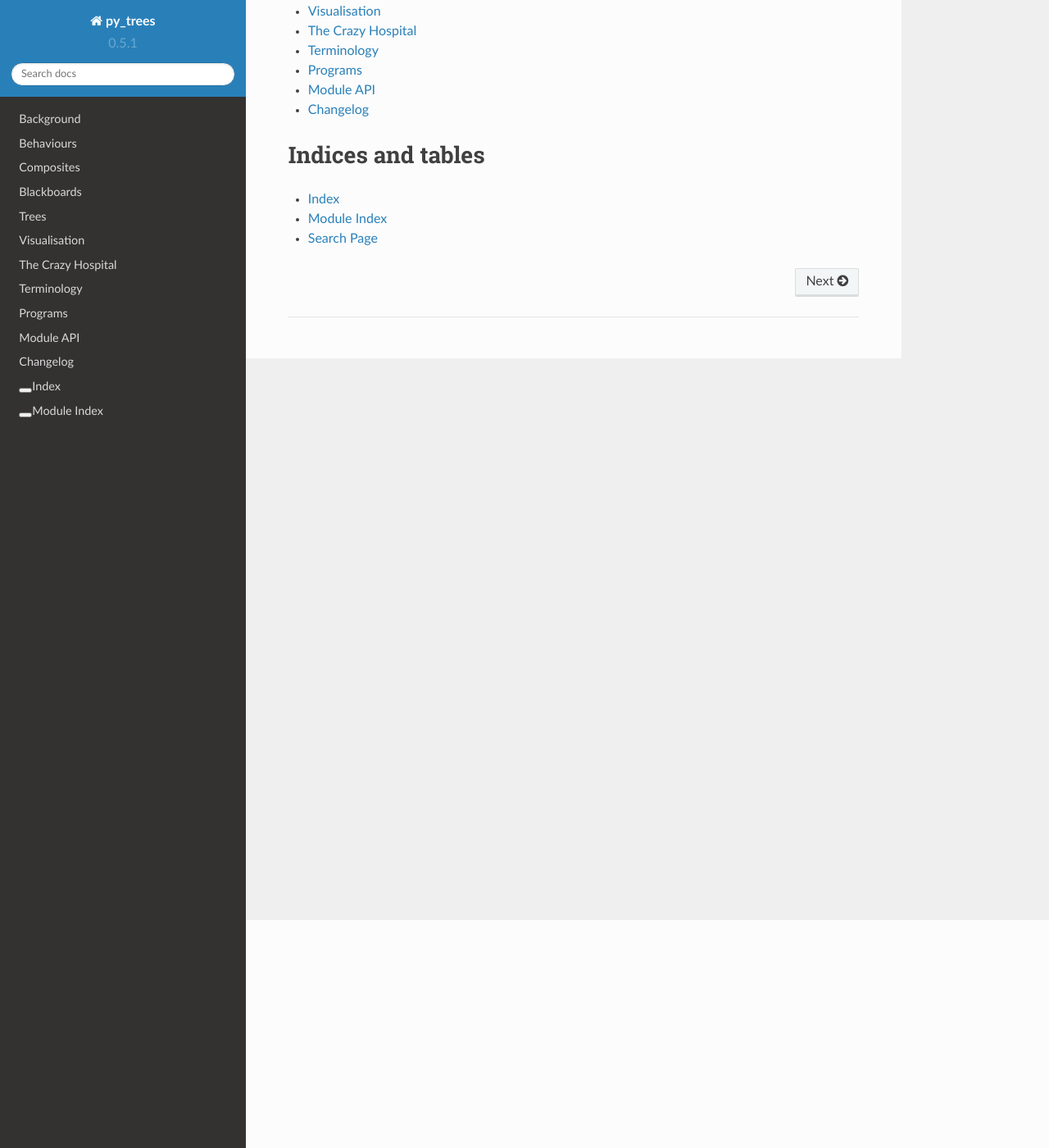
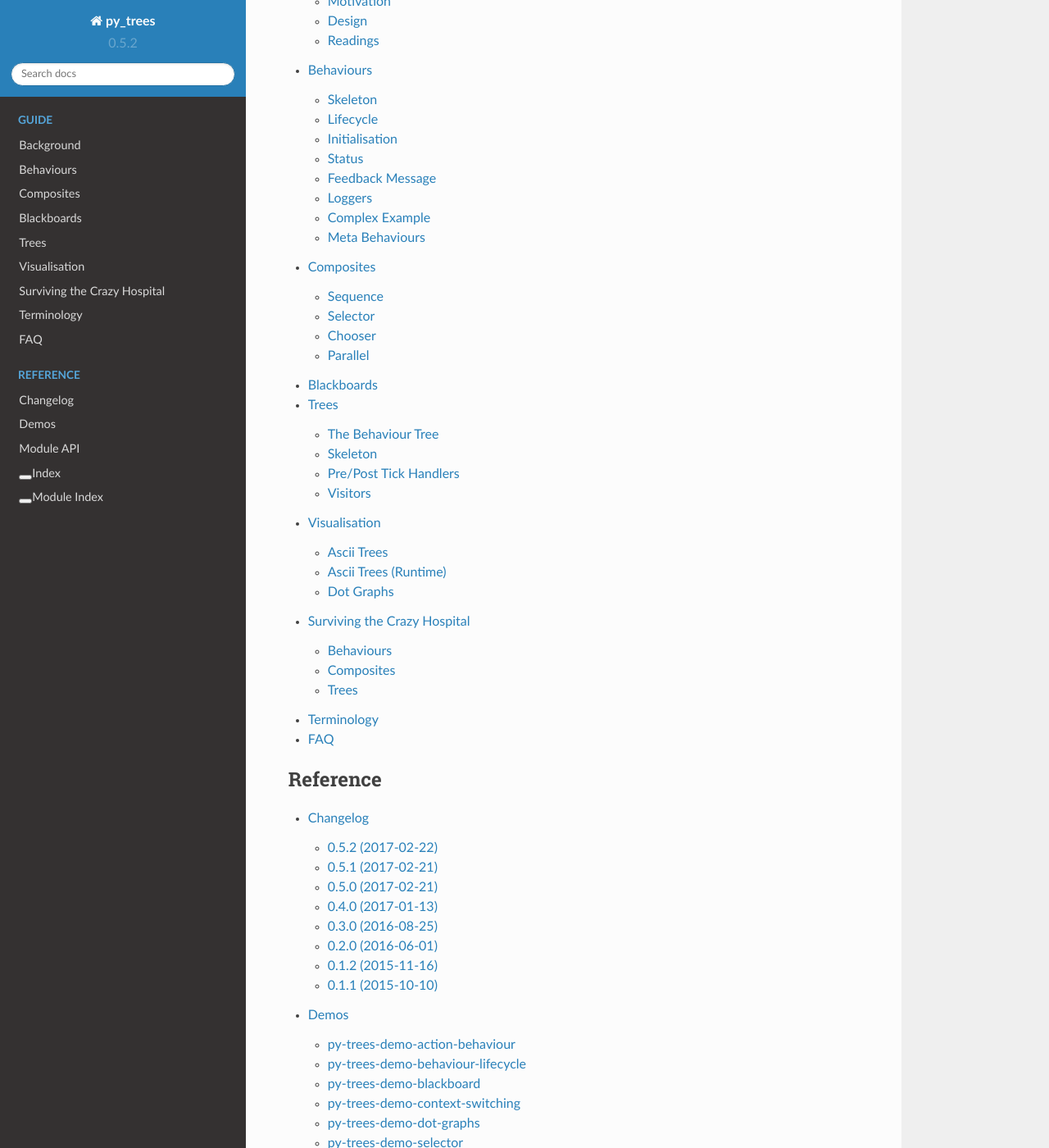
Before and after one commit to stonier/py_trees-release, a Sphinx documentation site: the page built from doc/index.rst, in a window 1280 px wide and 1400 px high, scrolled down 278 px. Shown: the whole window at 82% size. Built offline with Sphinx 7.4.7 and the Read the Docs theme 2.0.0, drawn with Linux system fonts in a browser that asks for light colours; some of the changed text lies outside the part shown.

Commit message:
Rebase from 'release/kinetic/py_trees'

```diff
--- a/CHANGELOG.rst
+++ b/CHANGELOG.rst
@@ -1,10 +1,15 @@
 Changelog
 =========
+
+0.5.2 (2017-02-22)
+------------------
+* [docs] disable colour when building
+* [docs] sidebar headings
+* [docs] dont require project installation
 
 0.5.1 (2017-02-21)
 ------------------
 * [infra] pypi package enabled
-
 
 0.5.0 (2017-02-21)
 ------------------
--- a/doc/background.rst
+++ b/doc/background.rst
@@ -39,7 +39,7 @@ this way you can flexibly cater for your own needs.
 Design
 ------
 
-.. note:: For rapid development of small scale decision engines that don't need to be real time reactive.
+.. note:: For rapid development of medium scale decision engines that don't need to be real time reactive.
 
 That is, don't try using it for an NPC gaming engine with
 hundreds of characters and thousands of beahaviours for each character.
--- a/doc/conf.py
+++ b/doc/conf.py
@@ -14,6 +14,7 @@
 
 import os
 import sphinx_rtd_theme
+import sys
 
 # Pull in __version__
 project_dir = os.path.abspath(os.path.join(os.path.abspath(__file__), os.pardir, os.pardir))
@@ -26,6 +27,7 @@ with open(version_file) as f:
 # documentation root, use os.path.abspath to make it absolute, like shown here.
 # import sys
 # sys.path.insert(0, os.path.abspath('.'))
+sys.path.insert(0, project_dir)
 
 # -- General configuration ------------------------------------------------
 
--- a/doc/programs.rst
+++ b/doc/demos.rst
@@ -1,7 +1,7 @@
-.. _programs-section-label:
+.. _demos-section-label:
 
-Programs
-========
+Demos
+=====
 
 .. _py-trees-demo-action-behaviour-program:
 
--- a/doc/index.rst
+++ b/doc/index.rst
@@ -7,7 +7,8 @@ Py Trees
 ========
 
 .. toctree::
-   :maxdepth: 1
+   :maxdepth: 2
+   :caption: Guide
 
    background
    behaviours
@@ -17,9 +18,15 @@ Py Trees
    visualisation
    the_crazy_hospital
    terminology
-   programs
+   faq
+
+.. toctree::
+   :maxdepth: 2
+   :caption: Reference
+
+   changelog
+   demos
    modules
-   changelog
 
 Indices and tables
 ==================
--- a/doc/modules.rst
+++ b/doc/modules.rst
@@ -7,7 +7,7 @@ py_trees
 --------
 
 .. automodule:: py_trees
-   :synopsis: are your behavoiur trees misbehaving?
+   :synopsis: are your behaviour trees misbehaving?
 
 py_trees.behaviour
 ------------------
--- a/package.xml
+++ b/package.xml
@@ -3,7 +3,7 @@
   <!-- Make sure to update them both -->
   <!-- That is the price paid for a pypi and catkin package.  -->
   <name>py_trees</name>
-  <version>0.5.1</version>
+  <version>0.5.2</version>
   <description>
     Pythonic implementation of behaviour trees.
   </description>
@@ -13,7 +13,7 @@
 
   <license>BSD</license>
 
-  <url type="website">http://ros.org/wiki/py_trees</url>
+  <url type="website">http://py-trees.readthedocs.io</url>
   <url type="repository">https://github.com/stonier/py_trees</url>
   <url type="bugtracker">https://github.com/stonier/py_trees/issues</url>
 
--- a/py_trees/__init__.py
+++ b/py_trees/__init__.py
@@ -34,7 +34,7 @@ from . import visitors
 from .behaviour import Behaviour
 from .blackboard import Blackboard
 from .common import Status
-from .composites import Composite, Selector, Sequence
+from .composites import Composite, Selector, Sequence, Chooser
 from .trees import BehaviourTree, CONTINUOUS_TICK_TOCK
 
 ##############################################################################
--- a/py_trees/version.py
+++ b/py_trees/version.py
@@ -15,4 +15,4 @@ setup.py and sphinx.
 # Version
 ##############################################################################
 
-__version__ = '0.5.1'
+__version__ = '0.5.2'
```
Also changed, not shown: other parts of package.xml (+2 -0 lines), README.md (+51 -7 lines), doc/faq.rst (added, +15 -0 lines), doc/the_crazy_hospital.rst (+14 -3 lines), 8 other files.
